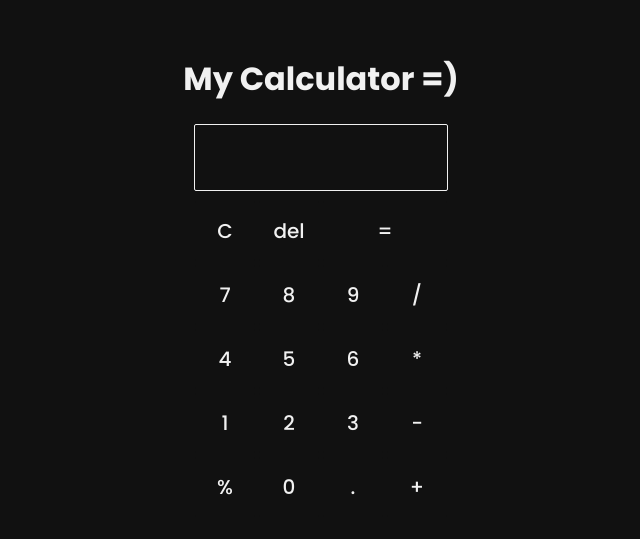
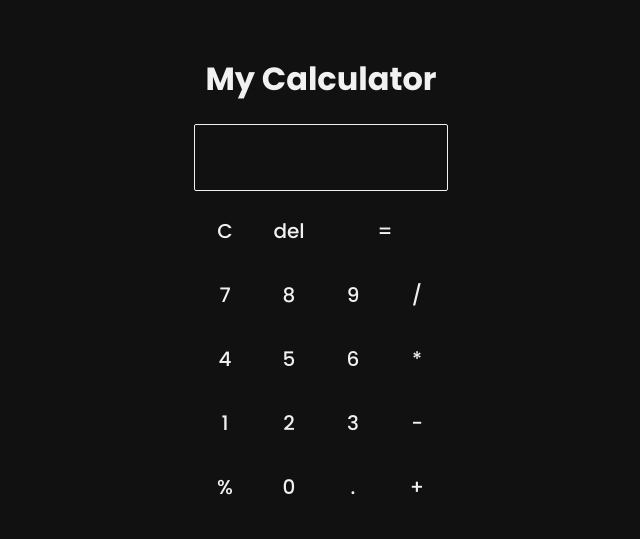
Before and after one commit to gabrielgyns/calculator-pure-js, a plain HTML site: page index.html in a window 1280 px wide. Shown: the part 115-654 px from the top of the page, without its empty margins (319-959 px from the left). Drawn offline with Linux system fonts and the light colour scheme.

Commit message:
no smile

```diff
--- a/index.html
+++ b/index.html
@@ -14,7 +14,7 @@
 </head>
 <body>
     <main>
-        <h1>My Calculator =)</h1>
+        <h1>My Calculator</h1>
 
         <div id="calculator">
             <div id="display"></div>
```
